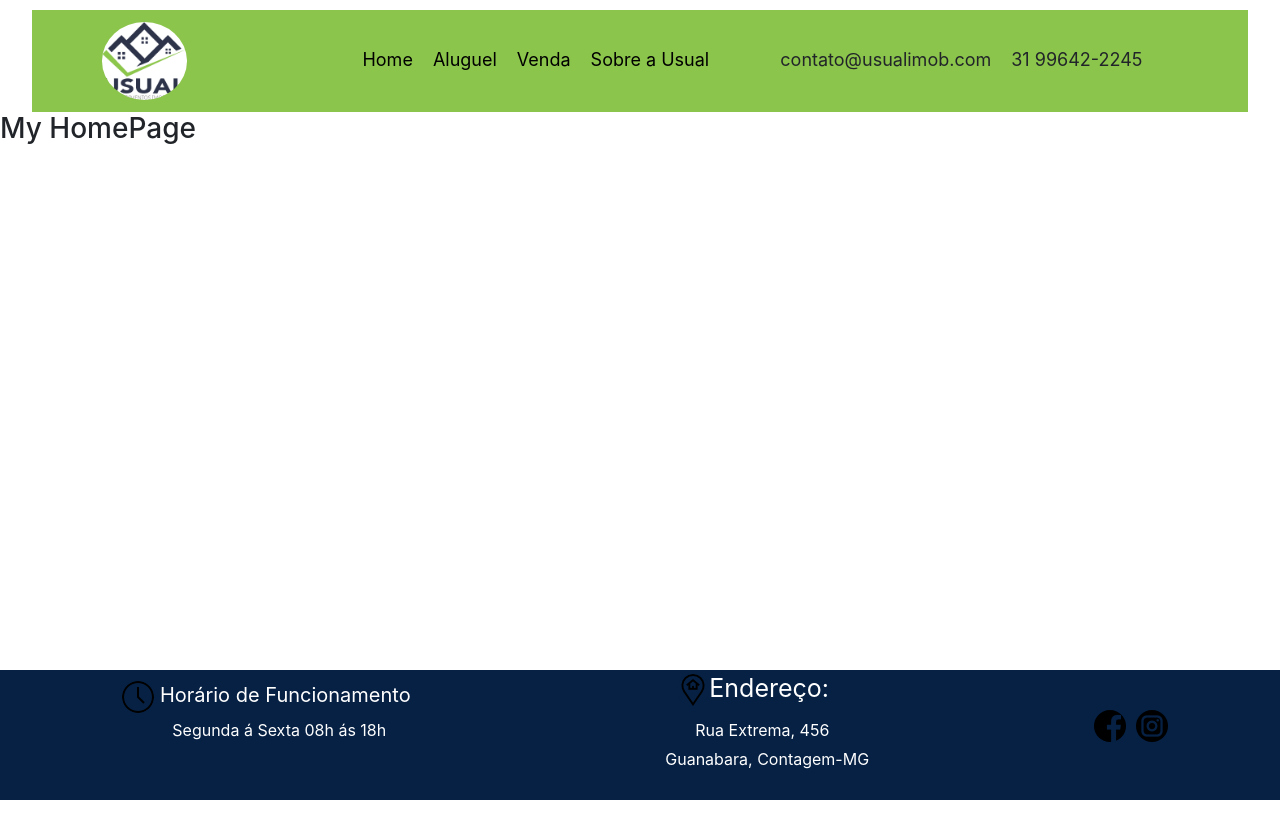
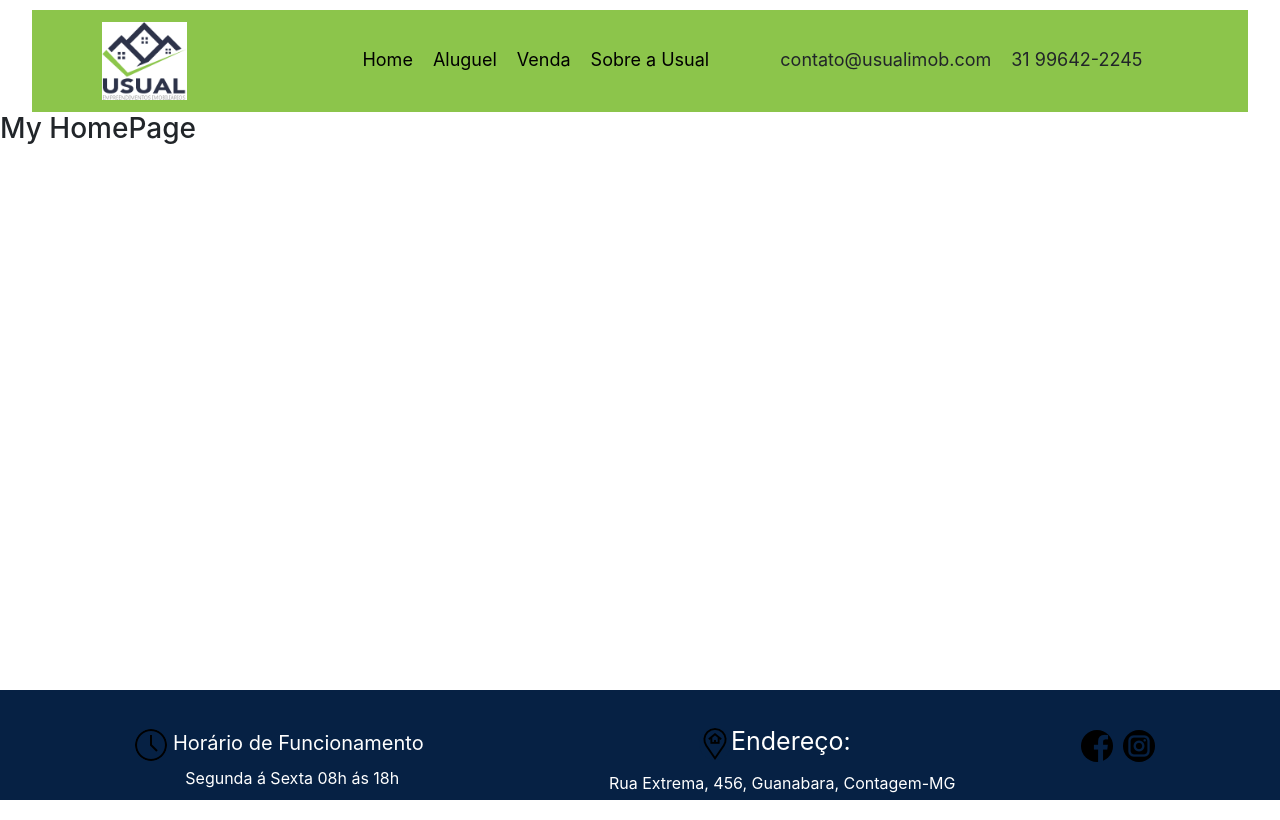
Before and after one commit to armando771/Usual-Imob, a React (Create React App) app: page / in a window 1280 px wide. Built offline with nearby package versions, Linux system fonts and the light colour scheme.

Commit message:
Fazendo pequenas mudanças no footer

```diff
--- a/src/components/Footer.jsx
+++ b/src/components/Footer.jsx
@@ -10,17 +10,16 @@ function Footer() {
     <footer id="Footer-Main-Container">
       <div id="Footer-Container">
         <section id="section-hour">
-          <p id="section-hour-p"><img src={clock} alt="clock-icon_icone-de-relogio" /> Horário de Funcionamento</p>
+          <p id="section-hour-p"><img className="footer-images" src={clock} alt="clock-icon_icone-de-relogio" /> Horário de Funcionamento</p>
           <p id="section-hour-info">Segunda á Sexta 08h ás 18h </p>
         </section>
         <section id="section-adress">
-        <p id="section-adress-p"><img src={adress} alt="adress-icon_icone-de-endereço"/>Endereço:</p>
-          <span id="section-adress-street">Rua Extrema, 456</span>
-          <span id="section-adress-district">Guanabara, Contagem-MG</span>
+        <p id="section-adress-p"><img className="footer-images" src={adress} alt="adress-icon_icone-de-endereço"/>Endereço:</p>
+          <span id="section-adress-street">Rua Extrema, 456, Guanabara, Contagem-MG</span>
         </section>
         <section id="section-social">
-          <a id="section-social-facebook" rel="noreferrer" href="https://www.facebook.com/usualempreendimentosimobiliarios" target="_blank"> <img src={ facebook } alt="facebook-logo"/> </a>
-          <a href="https://www.instagram.com/usualimob/" rel="noreferrer" target="_blank"> <img src={ instagram } alt="instagam-logo"/> </a>
+          <a id="section-social-facebook" rel="noreferrer" href="https://www.facebook.com/usualempreendimentosimobiliarios" target="_blank"> <img className="footer-images" src={ facebook } alt="facebook-logo"/> </a>
+          <a href="https://www.instagram.com/usualimob/" rel="noreferrer" target="_blank"> <img className="footer-images" src={ instagram } alt="instagam-logo"/> </a>
         </section>
       </div>
     </footer>
--- a/src/styles/Footer.css
+++ b/src/styles/Footer.css
@@ -2,14 +2,15 @@
   position: absolute;
   bottom: 0;
   width: 100%;
-  height: 130px;
+  height: 110px;
   background-color: #062144;
   color: white;
 }
 
 #Footer-Container {
   display: flex;
-  justify-content: space-around;
+  justify-content: space-evenly;
+  align-items: baseline;
 }
 
 #section-adress {
@@ -20,17 +21,13 @@
 
 #section-adress-p {
   margin-bottom: 10px;
-  margin-left: 12px;
+  margin-left: 120px;
   font-size: 25px;
 }
 
 #section-adress-street {
   margin-left: 30px;
   margin-bottom: 5px;
-}
-
-#section-adress-district {
-  margin-bottom: 6px;
 }
 
 #section-hour {
@@ -58,7 +55,7 @@
   margin-right: 10px;
 }
 
-img {
+.footer-images {
   background-color: #062144;
-  border-radius: 50%;
+  border-radius:50%;
 }
```
